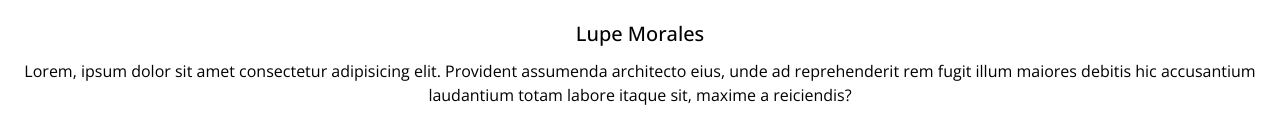
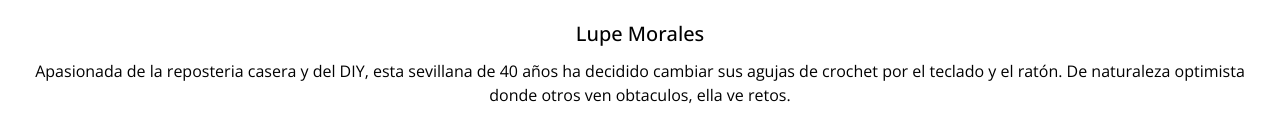
Before and after one commit to lilifernandez91/project-promo-q-module-1-team-1, a website: page src/html/index.html in a window 1280 px wide. Shown: the part 2070-2190 px from the top of the page. Drawn offline with nearby package versions, Linux system fonts and the light colour scheme; files that its build step writes are made by us from their sources; files whose address does not match are found by name.

Commit message:
add lupe profile text

```diff
--- a/src/html/index.html
+++ b/src/html/index.html
@@ -147,10 +147,10 @@
           />
           <h3 class="name">Lupe Morales</h3>
           <p class="profile">
-            Lorem, ipsum dolor sit amet consectetur adipisicing elit. Provident
-            assumenda architecto eius, unde ad reprehenderit rem fugit illum
-            maiores debitis hic accusantium laudantium totam labore itaque sit,
-            maxime a reiciendis?
+            Apasionada de la reposteria casera y del DIY, esta sevillana de 40
+            años ha decidido cambiar sus agujas de crochet por el teclado y el
+            ratón. De naturaleza optimista donde otros ven obtaculos, ella ve
+            retos.
           </p>
           <div class="container-social-network">
             <i class="fa-brands fa-twitter icon-social-network"></i>
```
